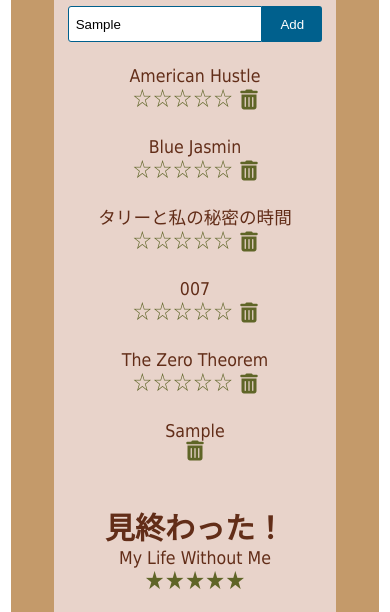
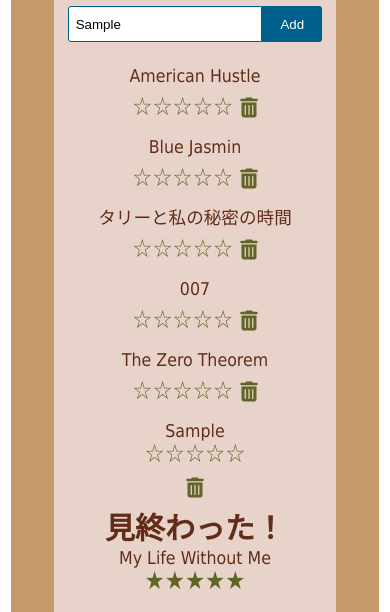
Before and after one commit to MichiY3/MichiY3.github.io, a plain HTML site: page movie_list/index.html in a window 390 px wide. Both pictures are taken after typing "Sample" into the empty fields and a click on the button "Add". Shown: the part 221-833 px from the top of the page. Drawn offline with nearby package versions, Linux system fonts and the light colour scheme.

Commit message:
星をadd_liに

```diff
--- a/movie_list/assets/css/style.css
+++ b/movie_list/assets/css/style.css
@@ -190,11 +190,13 @@
 	font-size:20px;
 	color:/*#fff352*/#5f6527;
 	cursor: pointer;
+	text-align:right;
 }
 
 .fa-trash-alt{
 	color:/*#fff352*/#5f6527;
 	font-size:20px;
+
 }
 
 
@@ -276,10 +278,16 @@
 	}
 	.star{
 		font-size:25px;
+
 	}
 	li{
 		display:flex;
 		flex-direction: column;
 		margin-bottom:25px;
 	}
+
+	.fa-trash-alt{
+		margin-top:12px;
+
 }
+}
--- a/movie_list/assets/js/main_2.js
+++ b/movie_list/assets/js/main_2.js
@@ -36,9 +36,15 @@
 // console.log(add_li);
 add_li.classList.add('list');
 
+
+let rate_star= document.createElement('p');
+rate_star.textContent = '☆☆☆☆☆ ';
+rate_star.classList.add('star');
+
 let FA_trash = document.createElement('i');
 FA_trash.classList.add('fas');
 FA_trash.classList.add('fa-trash-alt');
+
 
 FA_trash.addEventListener('click',function(){
 		let ForSure = confirm('本当に見なくていいの？');
@@ -49,9 +55,13 @@
 			this.parentElement.remove();
 	localStorage.setItem('MovieList',JSON.stringify(data));
 		}
+
+
+
 	});
 
 
+add_li.appendChild(rate_star);
 add_li.appendChild(FA_trash);
 
 movie_list.appendChild(add_li);
```
